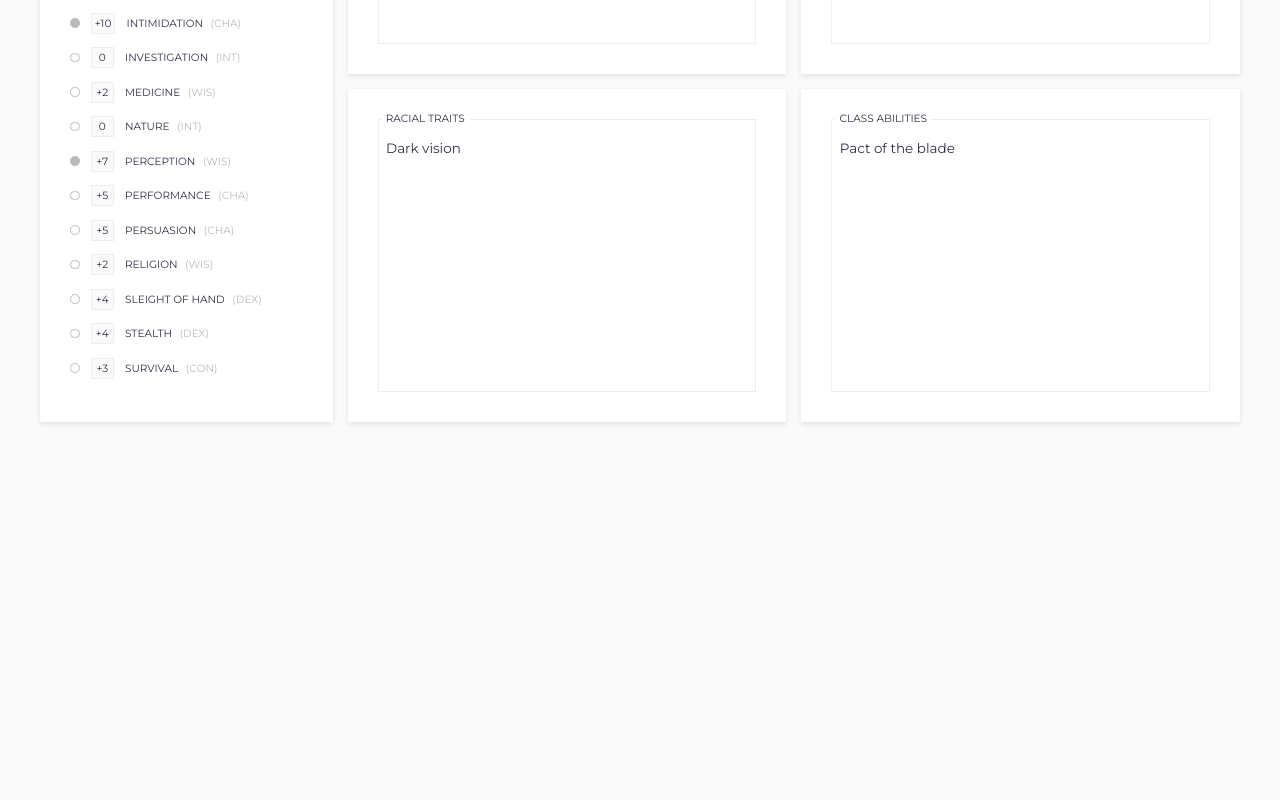
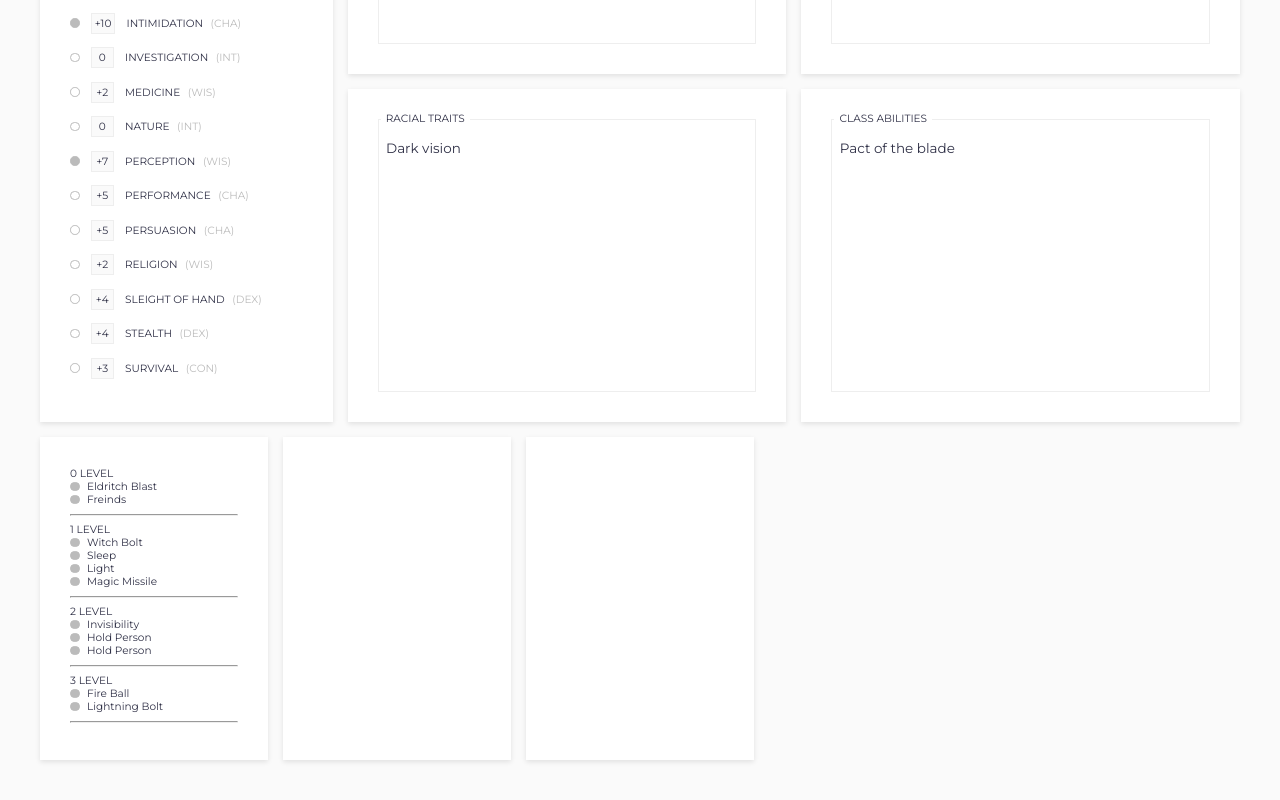
Before and after one commit to zombie9/dnd-cs, a React (Vite) app: page / in a window 1280 px wide. Shown: the part 646-1446 px from the top of the page. Before the commit the page ends 1167 px from the top, so only its background shows below. Built offline with nearby package versions, Linux system fonts and the light colour scheme.

Commit message:
add spells type and component

```diff
--- a/src/components/Container.tsx
+++ b/src/components/Container.tsx
@@ -8,6 +8,8 @@ import { Persona } from './Persona';
 import { Abilities } from './Abilities';
 import { Skills } from './Skills';
 import { Traits } from './Traits';
+import { Spells } from './Spells';
+import { Box } from '../styles/sharedStyles';
 
 const StyledContainer = styled.div`
   margin: 0 auto;
@@ -15,9 +17,16 @@ const StyledContainer = styled.div`
   max-width: 1200px;
 `;
 
-const Grid = styled.div`
+const SkillGrid = styled.div`
   display: grid;
   grid-template-columns: 2fr 3fr 3fr;
+  gap: 1rem;
+  margin-bottom: 1rem;
+`;
+
+const SpellGrid = styled.div`
+  display: grid;
+  grid-template-columns: 1fr 1fr 1fr 1fr 1fr;
   gap: 1rem;
   margin-bottom: 1rem;
 `;
@@ -29,10 +38,15 @@ export const Container: React.FC<ThemeType> = ({ theme, toggleTheme }) => {
       <StyledContainer>
         <Persona />
         <Abilities />
-        <Grid>
+        <SkillGrid>
           <Skills />
           <Traits />
-        </Grid>
+        </SkillGrid>
+        <SpellGrid>
+          <Spells />
+          <Box />
+          <Box />
+        </SpellGrid>
       </StyledContainer>
     </>
   );
--- /dev/null
+++ b/src/components/Spells.tsx
@@ -0,0 +1,82 @@
+import React, { useContext } from 'react';
+
+import { Box } from '../styles/sharedStyles';
+
+import styled from 'styled-components';
+
+import { CharacterContext } from '../context/context';
+
+// const IntersectingLabel = styled.label`
+//   position: absolute;
+//   font-size: 0.7rem;
+//   top: -0.5rem;
+//   left: 0.2rem;
+//   padding: 0 0.5em;
+//   z-index: 10;
+//   background: ${({ theme }) => theme.panel};
+// `;
+
+// const InputWrapper = styled.div`
+//   position: relative;
+//   width: 100%;
+//   height: 100%;
+// `;
+
+const SpellRow = styled.div`
+  display: flex;
+  align-items: center;
+  gap: 0.5rem;
+`;
+
+const SpellLabel = styled.div`
+  font-size: 0.7rem;
+`;
+
+export const Spells: React.FC = () => {
+  const { character } = useContext(CharacterContext);
+  const { spells } = character;
+
+  const handleChange = (index: number) => {
+    console.log(index, 'change');
+    // const traitsEntries = traits;
+    // const traitToChange = traitsEntries[index];
+    // const newTrait = {
+    //   ...traitToChange,
+    //   value: event.currentTarget.value
+    // };
+    // traitsEntries[index] = newTrait;
+    // setCharacter({
+    //   ...character,
+    //   traits: traitsEntries
+    // });
+  };
+
+  return (
+    <Box>
+      {spells.map((spellBlock, index) => {
+        const spellList = spellBlock.spells;
+        return (
+          <div>
+            <SpellLabel>{spellBlock.level} LEVEL</SpellLabel>
+
+            {spellList.map((spell) => {
+              return (
+                <SpellRow>
+                  <input
+                    type="checkbox"
+                    id={spell.label}
+                    name={spell.label}
+                    defaultChecked={spell.memorised}
+                    onChange={() => handleChange(index)}
+                  />
+                  <SpellLabel>{spell.label}</SpellLabel>
+                </SpellRow>
+              );
+            })}
+            <hr />
+          </div>
+        );
+      })}
+    </Box>
+  );
+};
--- a/src/models/character.ts
+++ b/src/models/character.ts
@@ -4,11 +4,13 @@ import { STATS } from './stats';
 import { SKILLS } from './skills';
 import { TRAITS } from './traits';
 import { CharacterType } from '../types';
+import { SPELLS } from './spells';
 
 export const sampleCharacter: CharacterType = {
   persona: PERSONA,
   abilities: ABILITIES,
   stats: STATS,
   skills: SKILLS,
-  traits: TRAITS
+  traits: TRAITS,
+  spells: SPELLS
 };
--- /dev/null
+++ b/src/models/spells.ts
@@ -0,0 +1,68 @@
+import { spellsType } from '../types/spellsType';
+
+export const SPELLS: spellsType = [
+  {
+    level: 0,
+    spells: [
+      {
+        label: 'Eldritch Blast',
+        memorised: true
+      },
+      {
+        label: 'Freinds',
+        memorised: true
+      }
+    ]
+  },
+  {
+    level: 1,
+    spells: [
+      {
+        label: 'Witch Bolt',
+        memorised: true
+      },
+      {
+        label: 'Sleep',
+        memorised: true
+      },
+      {
+        label: 'Light',
+        memorised: true
+      },
+      {
+        label: 'Magic Missile',
+        memorised: true
+      }
+    ]
+  },
+  {
+    level: 2,
+    spells: [
+      {
+        label: 'Invisibility',
+        memorised: true
+      },
+      {
+        label: 'Hold Person',
+        memorised: true
+      },
+      {
+        label: 'Hold Person',
+        memorised: true
+      }
+    ]
+  },
+  {
+    level: 3,
+    spells: [
+      {
+        label: 'Fire Ball',
+        memorised: true
+      },
+      {
+        label: 'Lightning Bolt',
+        memorised: true
+      }
+    ]
+  }
+];
--- a/src/types/character.ts
+++ b/src/types/character.ts
@@ -3,6 +3,7 @@ import { AbilitiesType } from './abilitiesType';
 import { StatsType } from './statsType';
 import { SkillsType } from './skillsType';
 import { TraitsType } from './traitsType';
+import { spellsType } from './spellsType';
 
 export type CharacterType = {
   persona: PersonaType;
@@ -10,4 +11,5 @@ export type CharacterType = {
   stats: StatsType;
   skills: SkillsType;
   traits: TraitsType;
+  spells: spellsType;
 };
--- /dev/null
+++ b/src/types/spellsType.ts
@@ -0,0 +1,9 @@
+export type spellType = {
+  label: string;
+  memorised: boolean;
+};
+
+export type spellsType = {
+  level: number;
+  spells: spellType[];
+}[];
```
